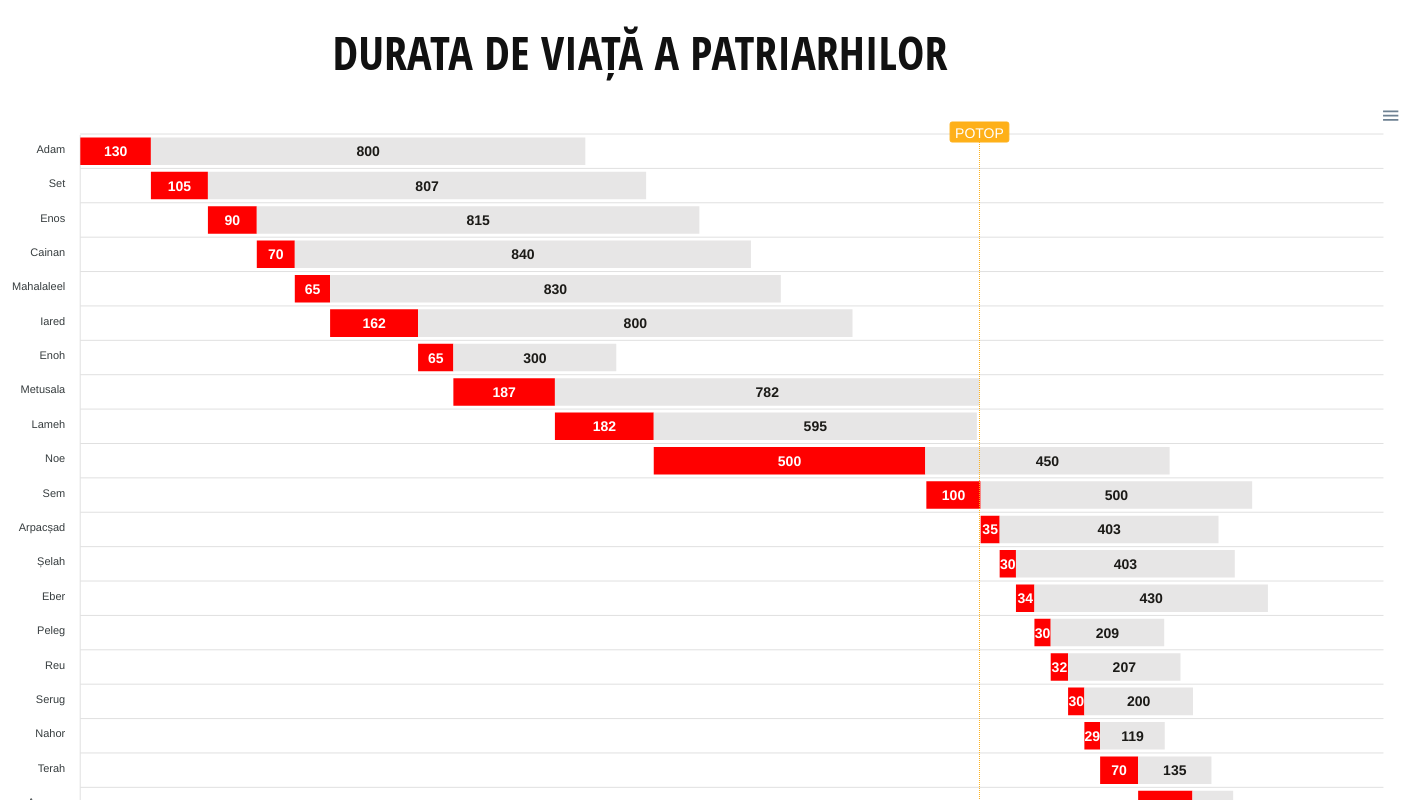
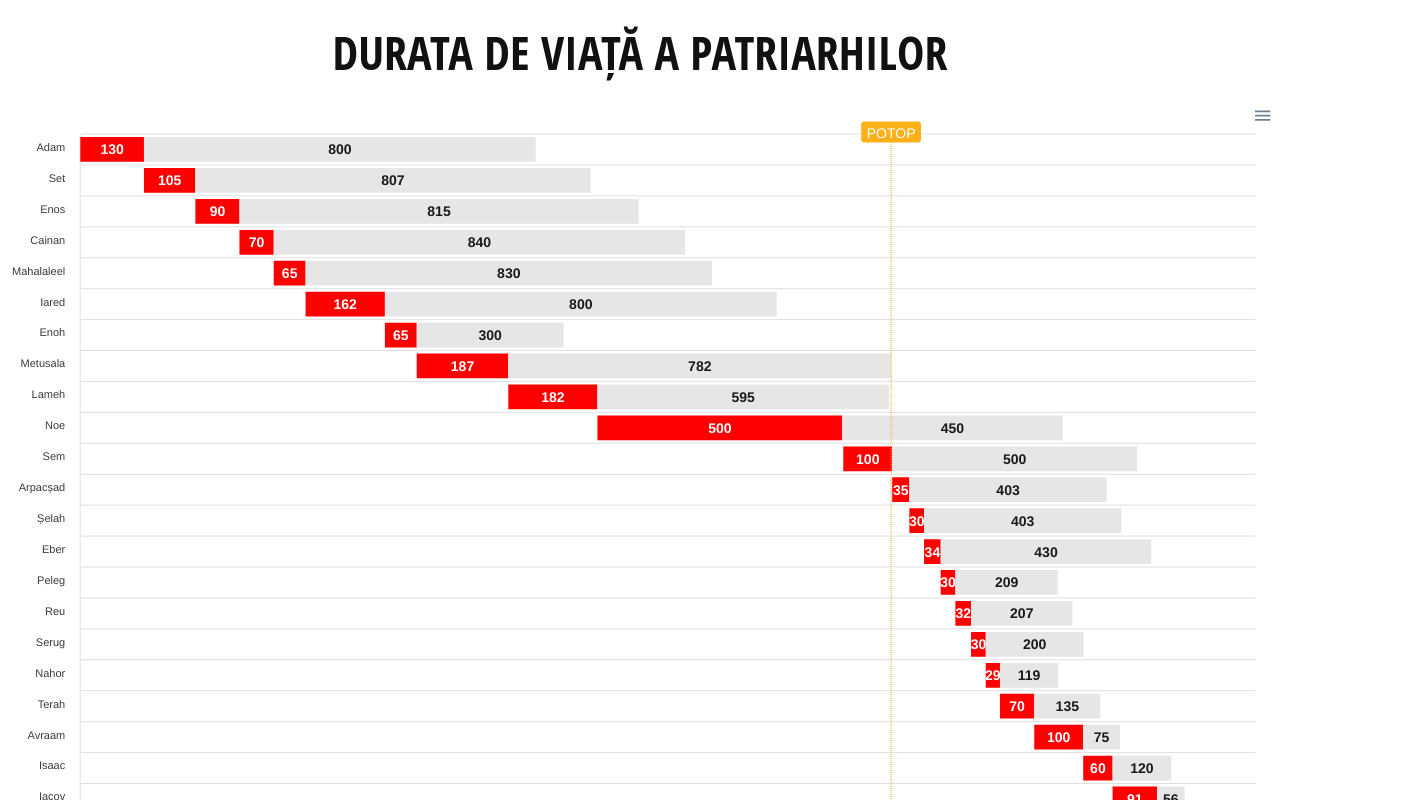
Before and after one commit to bogdanbaghiu/patriarch-lifespan, a React (Create React App) app: page / in a window 1280 px wide. Shown: the top 800 px of the page, 1408 px wide, since content can reach past the window. Built offline with nearby package versions, Linux system fonts and the light colour scheme.

Commit message:
Change to 1280px width chart

```diff
--- a/src/chart-component/custom-chart.js
+++ b/src/chart-component/custom-chart.js
@@ -33,7 +33,7 @@ export class CustomChart extends Component {
                     options={this.state.options}
                     series={this.state.series}
                     type="rangeBar"
-                    width="110%"
+                    width="1280px"
                 />
             </div>
         )
```
